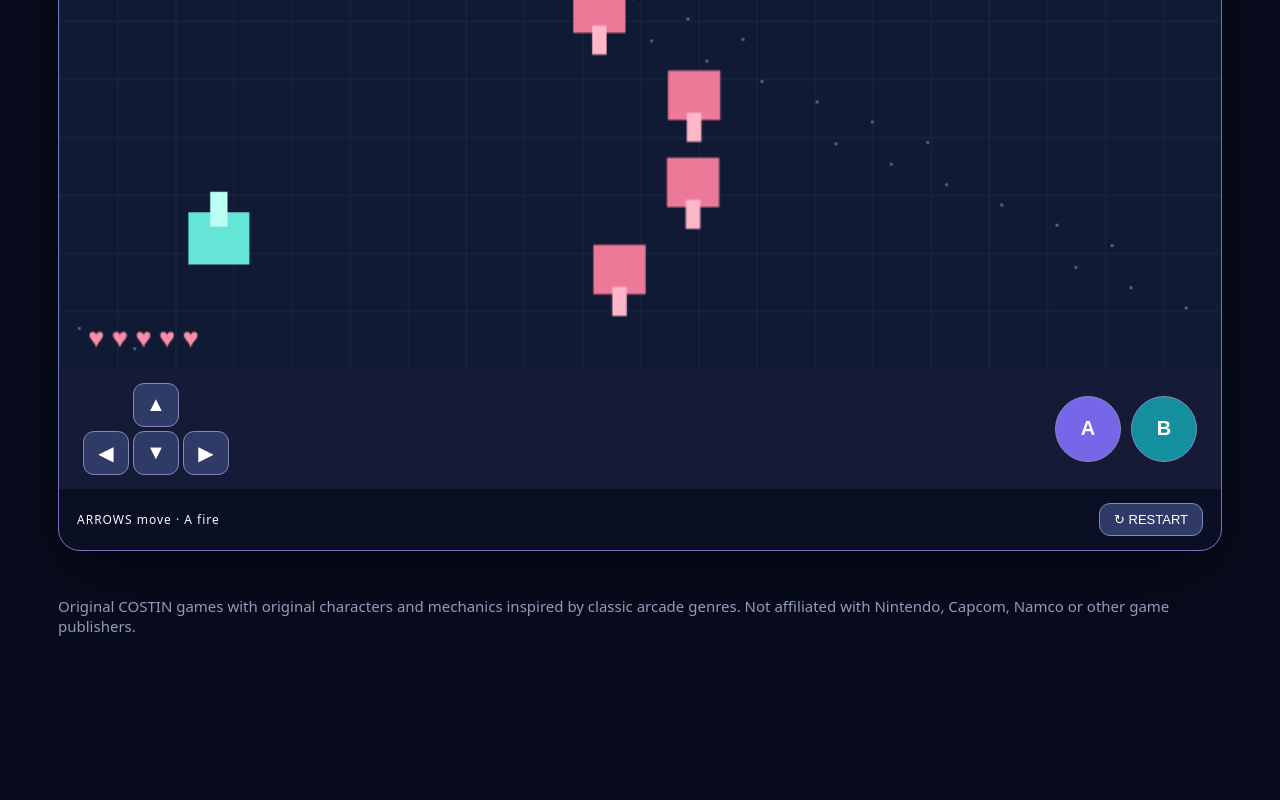
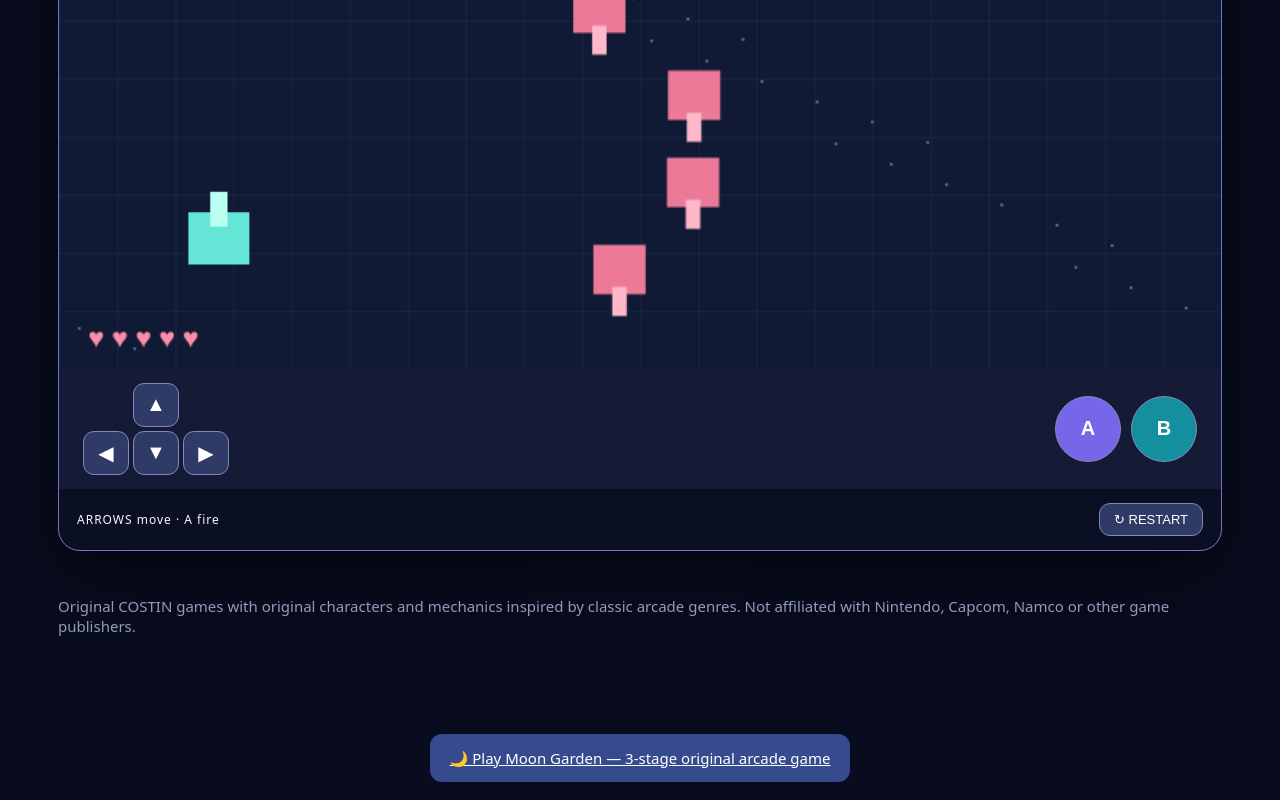
Before and after one commit to gurpreetzeom/retromobilegames, a plain HTML site: page arcade.html in a window 1280 px wide. Shown: the part 1123-1923 px from the top of the page. Before the commit the page ends 1839 px from the top, so only its background shows below. Drawn offline with Linux system fonts and the light colour scheme.

Commit message:
Link Moon Garden from arcade catalog

```diff
--- a/arcade.html
+++ b/arcade.html
@@ -39,4 +39,4 @@ function loop(){if(!dead)update();draw();requestAnimationFrame(loop)}
 document.querySelectorAll('[data-game]').forEach(b=>b.addEventListener('click',()=>{document.querySelectorAll('[data-game]').forEach(t=>t.classList.remove('active'));b.classList.add('active');reset(b.dataset.game);$('console').scrollIntoView({behavior:'smooth',block:'nearest'})}));$('restart').onclick=()=>reset();
 document.querySelectorAll('[data-key]').forEach(b=>{let k=b.dataset.key;b.addEventListener('pointerdown',e=>{e.preventDefault();b.setPointerCapture(e.pointerId);keys.add(k)});for(let t of ['pointerup','pointercancel','lostpointercapture'])b.addEventListener(t,()=>keys.delete(k))});window.addEventListener('keydown',e=>{if(['ArrowUp','ArrowDown','ArrowLeft','ArrowRight','Space','KeyX','KeyW','KeyA','KeyS','KeyD'].includes(e.code)){e.preventDefault();keys.add(e.code)}});window.addEventListener('keyup',e=>keys.delete(e.code));window.addEventListener('blur',()=>keys.clear());const requestedGame=new URLSearchParams(window.location.search).get('game');const selectedTile=requestedGame?document.querySelector('[data-game="'+requestedGame.replace(/[^a-z]/g,'')+'"]'):null;if(selectedTile){document.querySelectorAll('[data-game]').forEach(t=>t.classList.remove('active'));selectedTile.classList.add('active');reset(selectedTile.dataset.game)}else{reset()}requestAnimationFrame(loop);
 })();
-</script></body></html>
+</script><p style="text-align:center;margin:18px"><a href="moon-garden.html" style="display:inline-block;background:#354b8d;padding:12px 20px;border-radius:12px;color:white">🌙 Play Moon Garden — 3-stage original arcade game</a></p></body></html>
```
